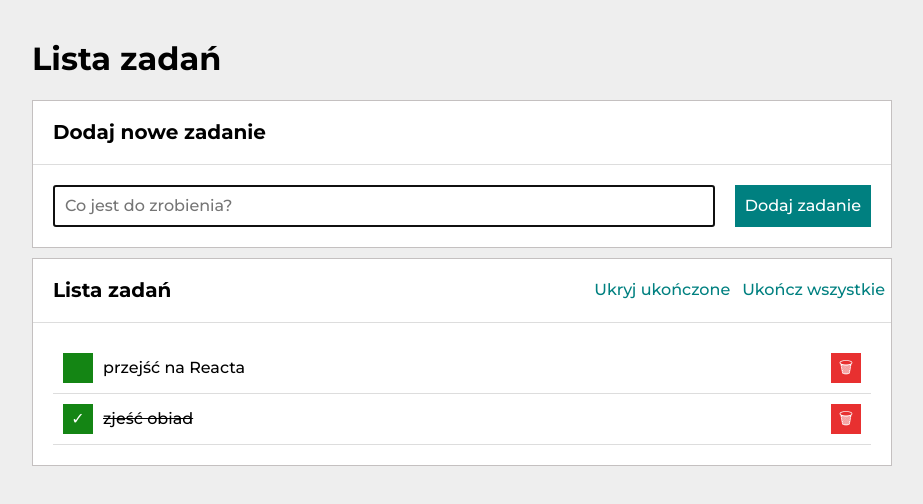
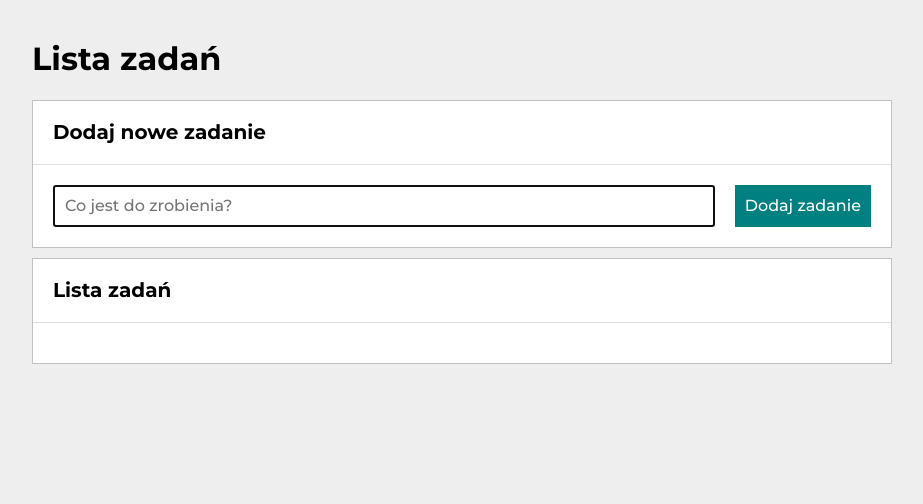
Before and after one commit to KarolinaJ33/to-do-list-react, a React (Create React App) app: page / in a window 1280 px wide. Shown: the top 504 px of the page, without its empty margins (178-1101 px from the left). Built offline with nearby package versions, Linux system fonts and the light colour scheme.

Commit message:
removed example tasks from App

```diff
--- a/src/App.js
+++ b/src/App.js
@@ -9,9 +9,7 @@ import Container from "./Container";
 function App() {
   const [hideDone, setHideDone] = useState(false);
   const [tasks, setTasks] = useState([
-    { id: 1, content: "przejść na Reacta", done: false },
-    { id: 2, content: "zjeść obiad", done: true },
-  ]);
+    ]);
 
   const toggleHideDone = () => {
     setHideDone(hideDone => !hideDone);
```
